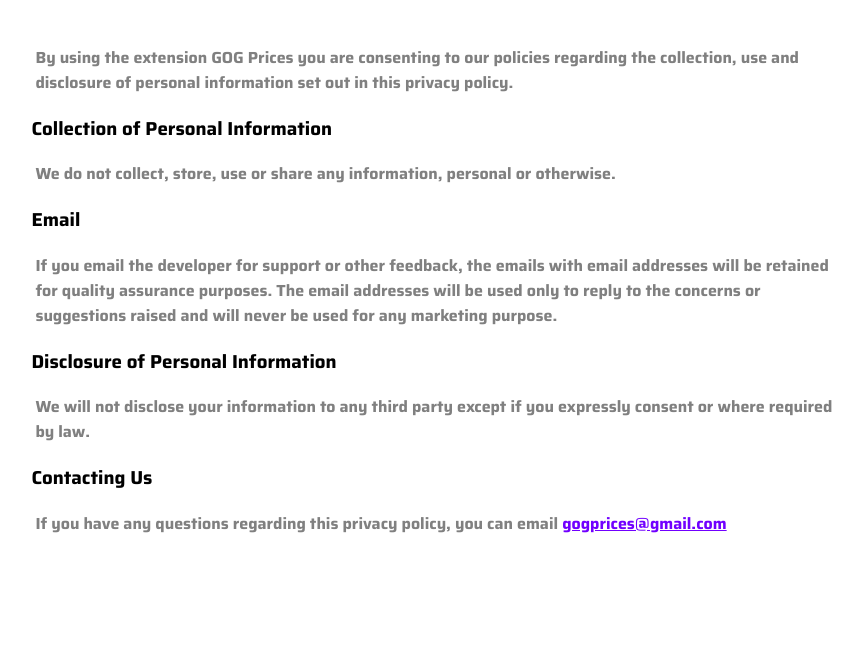
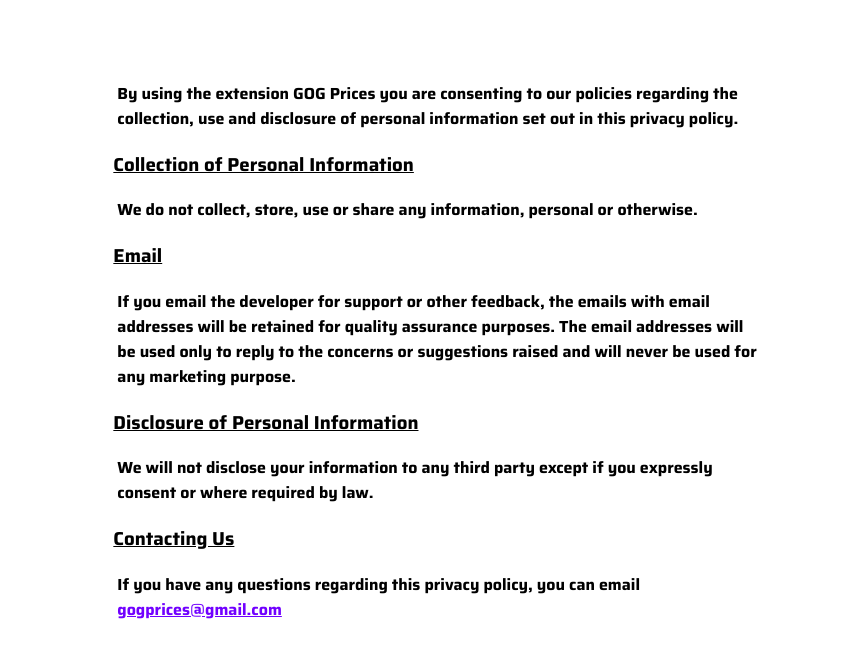
Before and after one commit to joludelgar/gog-prices, a browser extension: page docs/privacy.html in a window 1280 px wide. Shown: the part 184-842 px from the top of the page, without its empty margins (199-1062 px from the left). Before the commit the page ends 800 px from the top, so only its background shows below. Drawn offline with Linux system fonts and the light colour scheme.

Commit message:
privacy changes

```diff
--- a/docs/privacy.html
+++ b/docs/privacy.html
@@ -4,7 +4,7 @@
     <meta charset="UTF-8">
     <meta name="viewport" content="width=device-width, initial-scale=1.0">
     <meta name="google-site-verification" content="uVmWuqOUTgbph1lFsr4pkX41FsTu47IHyl7TFcwgaiA" />
-    <link rel="stylesheet" href="../styles.css">
+    <link rel="stylesheet" href="styles.css">
     <link rel="preconnect" href="https://fonts.googleapis.com">
     <link rel="preconnect" href="https://fonts.gstatic.com" crossorigin>
     <link href="https://fonts.googleapis.com/css2?family=Saira:ital,wght@0,100;0,700;0,800;0,900;1,600;1,700;1,800&display=swap" rel="stylesheet">
@@ -15,14 +15,14 @@
     <header>
         <div class="header-title">
             <figure class="logo">
-                <img src="../assets/gog-prices-icon.png" alt="GOG Prices logo" />
+                <img src="assets/gog-prices-icon.png" alt="GOG Prices logo" />
             </figure>
             <h1>GOG <span class="title-hidden">P</span>rices</h1>
             <p>Extension for Chrome, Chromium-based browsers and Mozilla Firefox.</p>
         </div>
     </header>
     <main>
-        <div class="main">
+        <div class="privacy">
             <p>By using the extension GOG Prices you are consenting to our policies regarding the collection, use and disclosure of personal information set out in this privacy policy.</p>
             <h3>Collection of Personal Information</h3>
             <p>We do not collect, store, use or share any information, personal or otherwise.</p>
--- a/docs/styles.css
+++ b/docs/styles.css
@@ -60,6 +60,21 @@ main {
     height: 100%;
     margin: 40px auto;
     width: 80%;
+}
+
+.privacy {
+    height: 100%;
+    margin: 40px auto;
+    width: 80%;
+}
+
+.privacy p {
+    color: #000;
+    font-weight: 600;
+}
+
+.privacy h3 {
+    text-decoration: underline;
 }
 
 .download {
```
